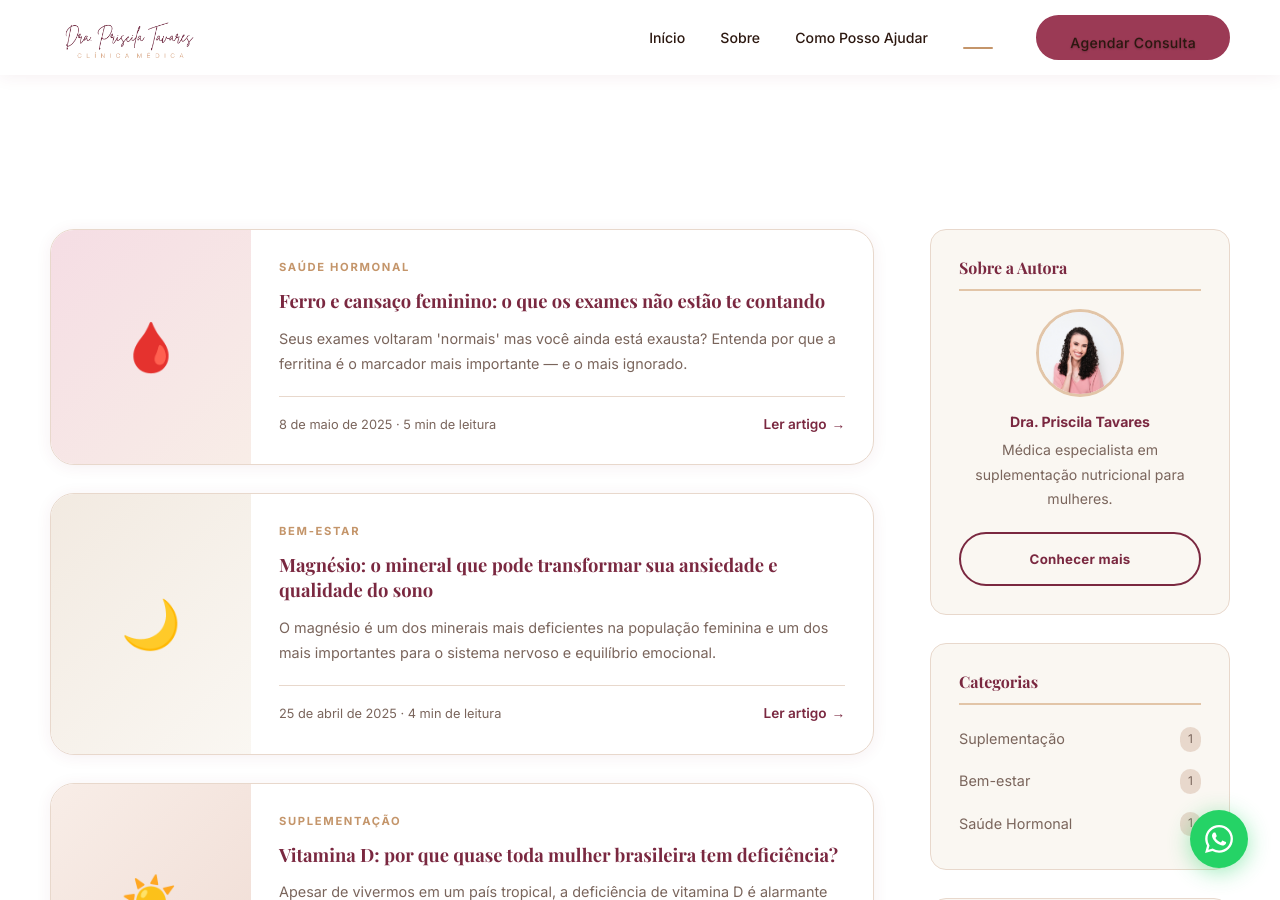
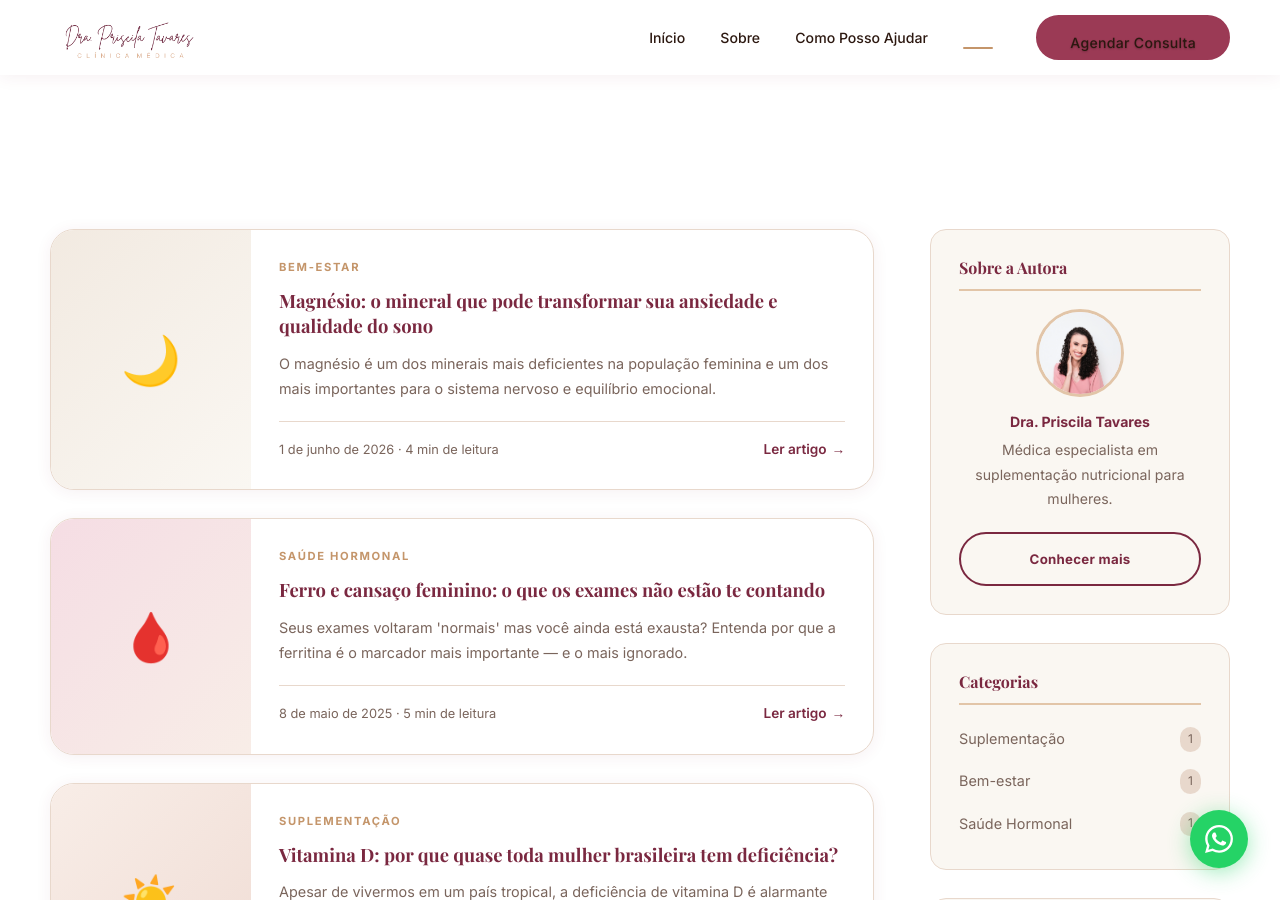
Before and after one commit to drapriscilatavaresv/drapriscilatavaresv.github.io, a Jekyll site: the page built from blog.html, in a window 1280 px wide and 900 px high, scrolled down 357 px. Built offline with Jekyll 4.4.1, drawn with Linux system fonts in a browser that asks for light colours; some web fonts are replaced.

Commit message:
Atualiza: Magnésio: o mineral que pode transformar sua ansiedade e qualidade do sono

```diff
--- a/_posts/2025-04-25-magnesio.md
+++ b/_posts/2025-04-25-magnesio.md
@@ -1,16 +1,16 @@
 ---
 layout: post
 title: "Magnésio: o mineral que pode transformar sua ansiedade e qualidade do sono"
-date: 2025-04-25
+date: 2026-06-01
 category: Bem-estar
 emoji: "🌙"
 cor_fundo: creme
+capa_class: post-capa-creme
 reading_time: 4
 description: "O magnésio é um dos minerais mais deficientes na população feminina e um dos mais importantes para o sistema nervoso, sono e equilíbrio emocional."
 resumo: "O magnésio é um dos minerais mais deficientes na população feminina e um dos mais importantes para o sistema nervoso e equilíbrio emocional."
 cta_text: "O magnésio é um suplemento acessível que pode trazer mudanças reais. Se você está sofrendo com ansiedade ou insônia, agende uma consulta para identificarmos a forma e dose ideal para o seu caso."
 whatsapp_text: "Magnésio"
-capa_class: post-capa-creme
 ---
 
 Se você sofre com ansiedade, insônia ou tem dificuldade de relaxar ao final do dia, o magnésio pode ser uma peça fundamental que está faltando no seu organismo.
```
